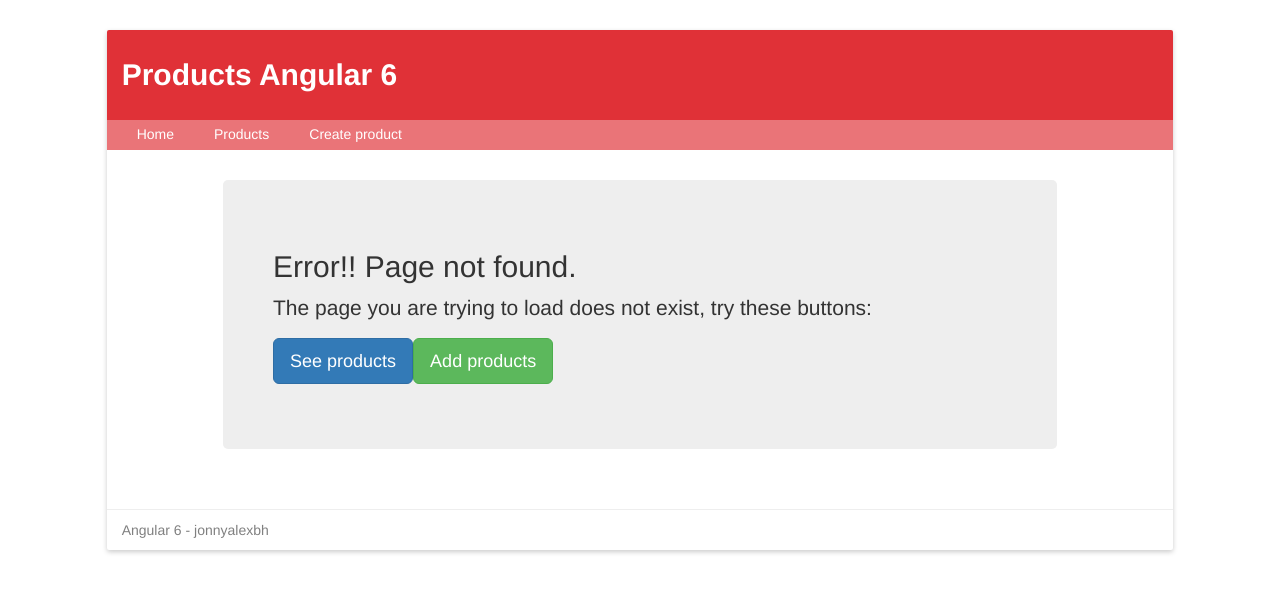
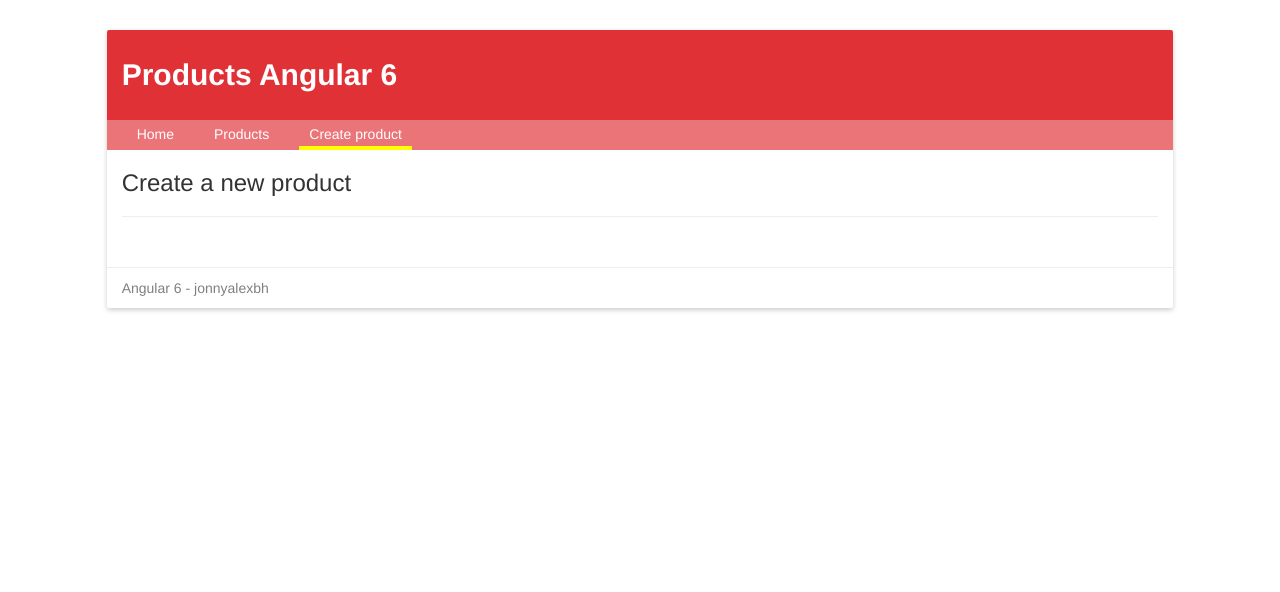
Before and after one commit to jonnyalexbh/angular6p0-webapp, an Angular app: page /create-product in a window 1280 px wide. Before the commit this address had no page. Shown: the top 592 px of the page. Built offline with nearby package versions, Linux system fonts and the light colour scheme.

Commit message:
section to create products

```diff
--- a/src/app/app.component.html
+++ b/src/app/app.component.html
@@ -9,7 +9,7 @@
     <ul>
       <li><a href="" [routerLink]="['/home']" [routerLinkActive]="['activated']">Home</a></li>
       <li><a href="" [routerLink]="['/products']" [routerLinkActive]="['activated']">Products</a></li>
-      <li><a href="">Create product</a></li>
+      <li><a href="" [routerLink]="['/create-product']" [routerLinkActive]="['activated']">Create product</a></li>
     </ul>
   </nav>
 
--- a/src/app/app.module.ts
+++ b/src/app/app.module.ts
@@ -10,13 +10,15 @@ import { AppComponent } from './app.component';
 import { HomeComponent } from './components/home.component';
 import { ErrorComponent } from './components/error.component';
 import { ProductsListComponent } from './components/products-list.component';
+import { ProductAddComponent } from './components/product-add.component';
 
 @NgModule({
   declarations: [
     AppComponent,
     HomeComponent,
     ErrorComponent,
-    ProductsListComponent
+    ProductsListComponent,
+    ProductAddComponent
   ],
   imports: [
     BrowserModule,
--- a/src/app/app.routing.ts
+++ b/src/app/app.routing.ts
@@ -5,11 +5,13 @@ import { Routes, RouterModule } from '@angular/router';
 import { HomeComponent } from './components/home.component';
 import { ErrorComponent } from './components/error.component';
 import { ProductsListComponent } from './components/products-list.component';
+import { ProductAddComponent } from './components/product-add.component';
 
 const appRoutes: Routes = [
   {path: '', component: HomeComponent},
   {path: 'home', component: HomeComponent},
   {path: 'products', component: ProductsListComponent},
+  {path: 'create-product', component: ProductAddComponent},
   {path: '**', component: ErrorComponent}
 ];
 
--- /dev/null
+++ b/src/app/components/product-add.component.ts
@@ -0,0 +1,38 @@
+import { Component } from '@angular/core';
+import { Router, ActivatedRoute, Params } from '@angular/router';
+
+import { ProductService } from '../services/product.service';
+import { Product } from '../models/product';
+import { GLOBAL } from '../services/global';
+/**
+* decorator
+*
+*/
+@Component({
+  selector: 'product-add',
+  templateUrl: '../views/product-add.html',
+  providers: [ProductService]
+})
+/**
+* ProductAddComponent
+*
+*/
+export class ProductAddComponent {
+
+  public title: string;
+  /**
+  * constructor
+  *
+  */
+  constructor(){
+    this.title = 'Create a new product';
+  }
+  /**
+  * ngOnInit - first method that is executed after the constructor
+  *
+  */
+  ngOnInit(){
+    console.log('product-add.component.ts loaded...');
+  }
+
+}
--- /dev/null
+++ b/src/app/views/product-add.html
@@ -0,0 +1,2 @@
+<h3>{{ title }}</h3>
+<hr>
```
